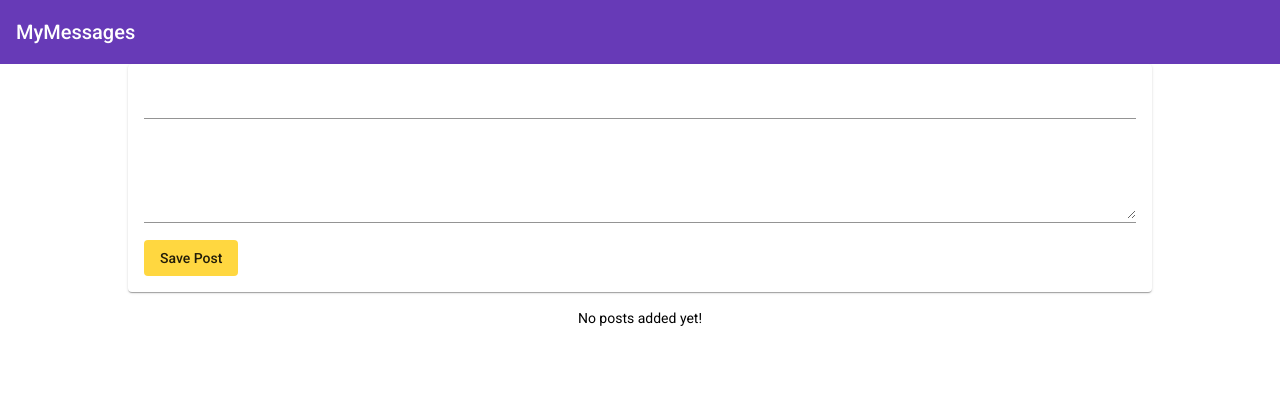
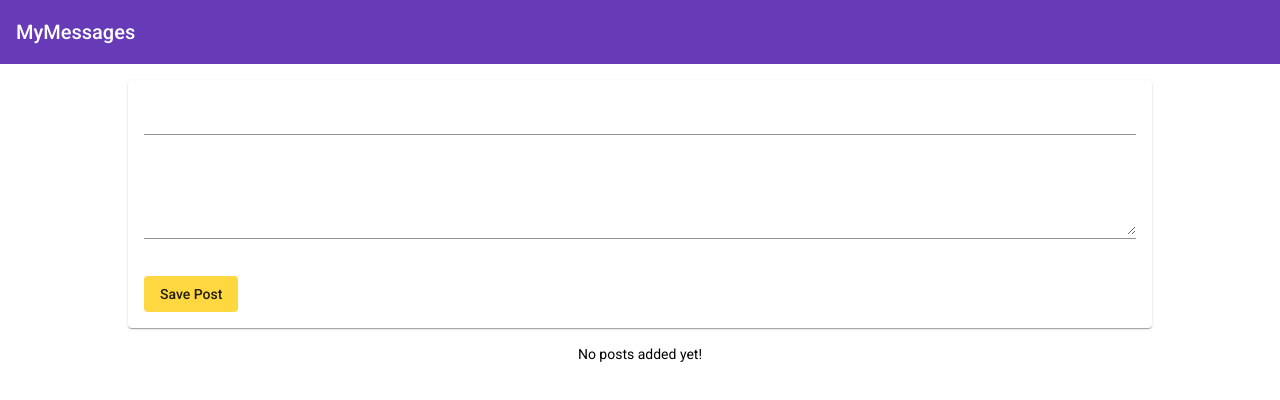
Before and after one commit to Maen22/PostsPsH, an Angular app: page / in a window 1280 px wide. Shown: the top 400 px of the page. Built offline with nearby package versions, Linux system fonts and the light colour scheme.

Commit message:
spacing fix.

```diff
--- a/src/app/app.component.css
+++ b/src/app/app.component.css
@@ -1,5 +1,4 @@
 main {
-  margin-top: 1rem;
   width: 80%;
-  margin: auto;
+  margin: 1rem auto;
 }
--- a/src/app/posts/post-create/post-create.component.css
+++ b/src/app/posts/post-create/post-create.component.css
@@ -2,3 +2,11 @@ mat-form-field,
 textarea {
   width: 100%;
 }
+
+mat-error {
+  font-size: 0.7rem;
+}
+
+button {
+  margin-top: 20px;
+}
```
